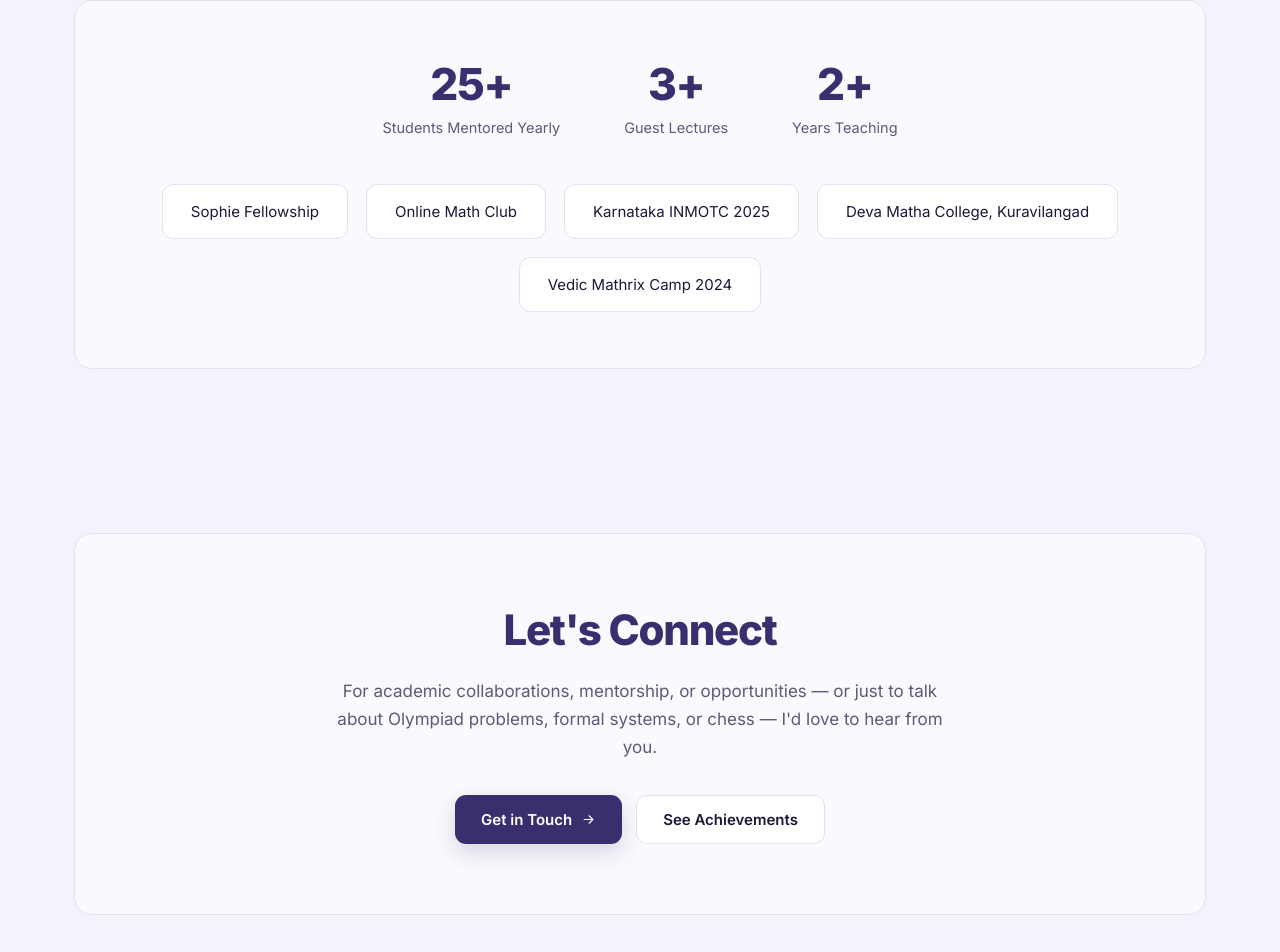
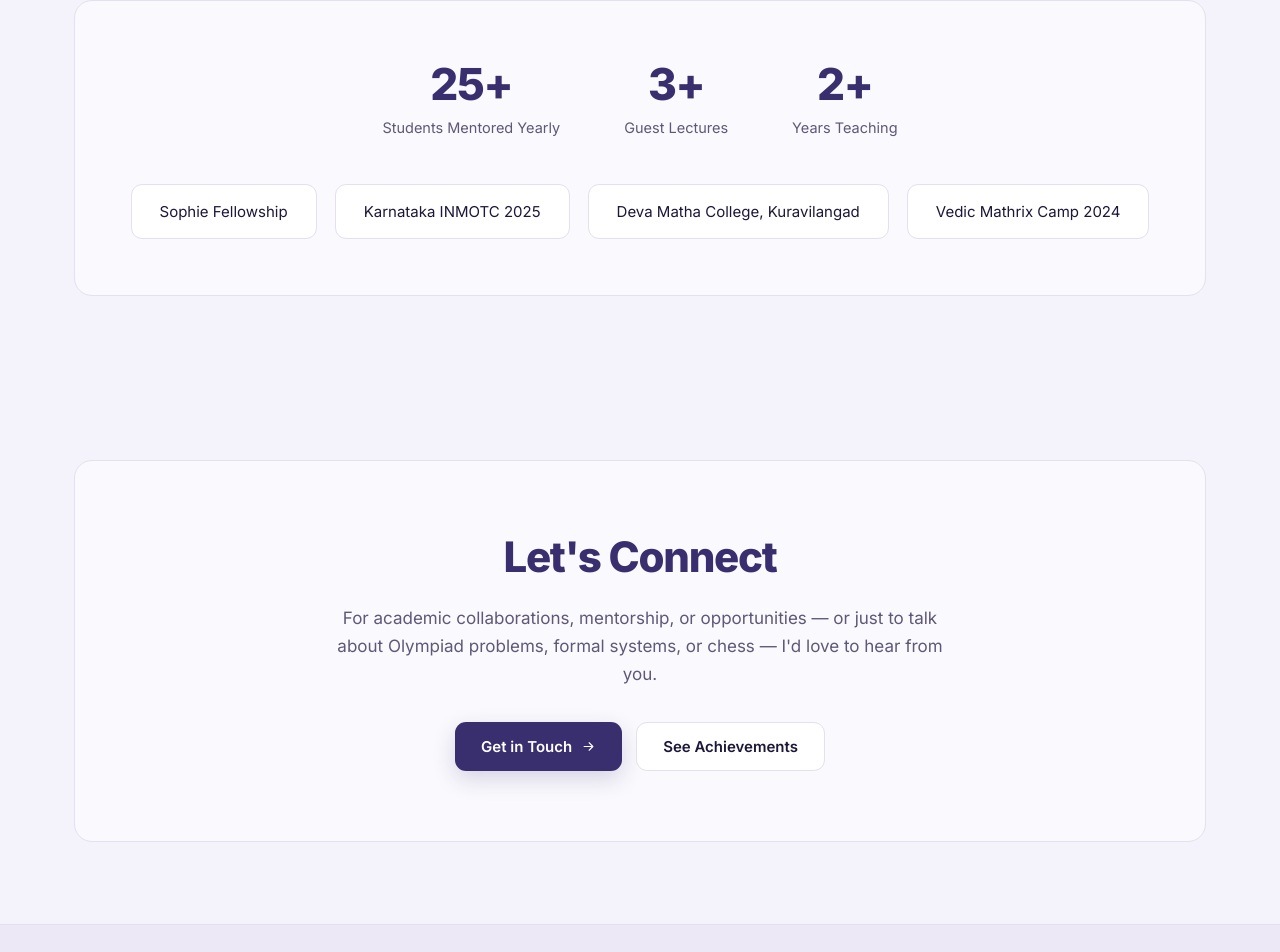
Before and after one commit to prasanaseyon/Code---Website, a React (Vite) app: page / in a window 1280 px wide. Shown: the part 3429-4381 px from the top of the page. Built offline with nearby package versions, Linux system fonts and the light colour scheme.

Commit message:
Update data.js

```diff
--- a/src/data.js
+++ b/src/data.js
@@ -320,11 +320,6 @@ export const VOLUNTEER = {
       desc: "A student-led initiative training Olympiad aspirants through structured mentorship and problem-solving sessions. Mentored roughly 25 students a year, designed the curriculum and lecture series, and built a peer-driven learning ecosystem.",
     },
     {
-      name: "Online Math Club",
-      role: "Organizer & Instructor",
-      desc: "Leads live problem-solving sessions for students across India, covering mathematical thinking and Olympiad preparation.",
-    },
-    {
       name: "Karnataka INMOTC 2025",
       role: "Guest Lecturer",
       desc: "Delivered advanced sessions to top national-level Olympiad students at the Indian National Mathematical Olympiad Training Camp.",
```
